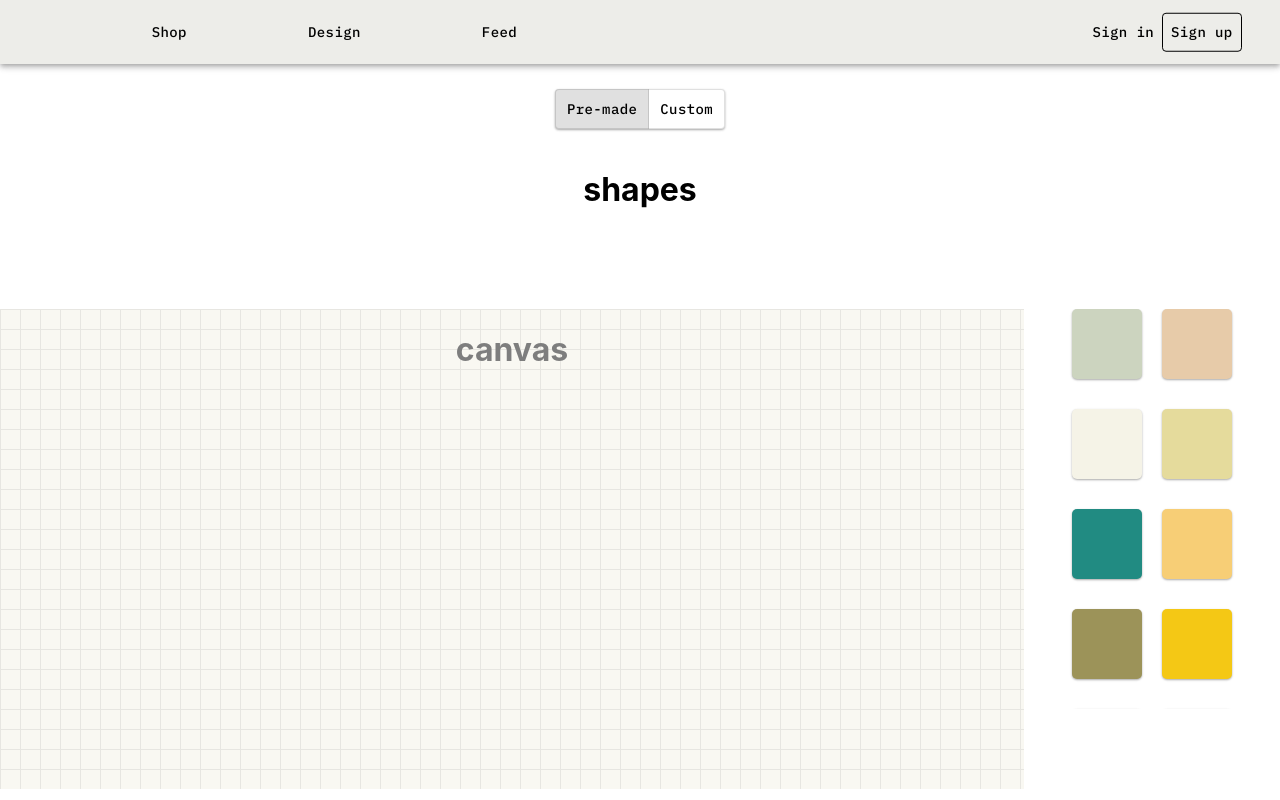
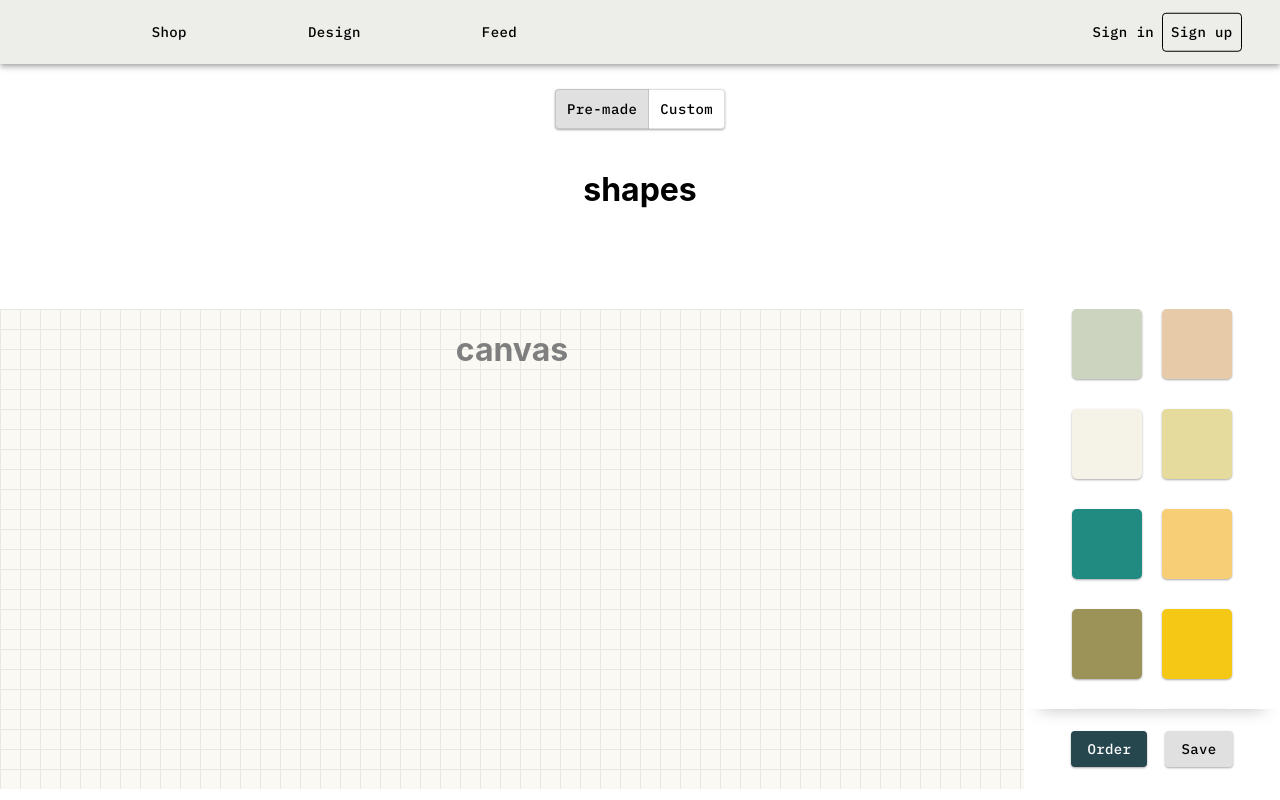
Before and after one commit to benceVadasz/Rug-rets-react, a React (Create React App) app: page /design in a window 1280 px wide. Built offline with nearby package versions, Linux system fonts and the light colour scheme.

Commit message:
add order and save buttons

```diff
--- /dev/null
+++ b/src/components/ButtonGroup.js
@@ -0,0 +1,44 @@
+import React, {useState} from "react";
+import {makeStyles} from '@material-ui/core/styles';
+import {Button} from "@material-ui/core";
+
+
+const ButtonGroup = () => {
+    const useStyles = makeStyles(() => ({
+        orderBtn: {
+            backgroundColor: "#26474E",
+            boxShadow: 'rgba(0, 0, 0, 0.12) 0px 1px 3px, rgba(0, 0, 0, 0.24) 0px 1px 2px'
+        },
+        saveBtn: {
+            // border: '1px solid #26474E',
+            boxShadow: 'rgba(0, 0, 0, 0.12) 0px 1px 3px, rgba(0, 0, 0, 0.24) 0px 1px 2px'
+        },
+        buttonContainer: {
+            margin: '0 auto',
+            width: '60%',
+            display: "flex",
+            justifyContent: 'space-between',
+            alignItems: 'center'
+        }
+    }));
+    const classes = useStyles();
+    // if (loading)
+    //     return (
+    //         <div className={classes.load}>
+    //             <Loading/>
+    //         </div>
+    //     );
+
+    return (
+        <>
+            <Button variant="contained" className={classes.orderBtn + ' lower-case white'}>
+                Order
+            </Button>
+            <Button variant="contained" className={classes.saveBtn + ' lower-case'}>
+                Save
+            </Button>
+        </>
+    );
+}
+
+export default ButtonGroup;
--- a/src/pages/Design.js
+++ b/src/pages/Design.js
@@ -3,6 +3,7 @@ import {makeStyles} from '@material-ui/core/styles';
 import cbg from '../assets/canvas-bg.png';
 import ColorPicker from "../components/ColorPicker";
 import DesignTypeSwitcher from "../components/DesignTypeSwitcher";
+import ButtonGroup from "../components/ButtonGroup";
 
 
 const Design = () => {
@@ -37,10 +38,16 @@ const Design = () => {
         },
         colorPicker: {
             overflow: 'scroll',
+            boxShadow: '0 1em 1em -1em rgba(0, 0, 0, .25)',
             gridArea: '4 / 5 / 9 / 6'
         },
         buttonContainer: {
-            gridArea: '9 / 5 / 10 / 6'
+            margin: '0 auto',
+            width: '70%',
+            display: "flex",
+            justifyContent: 'space-around',
+            alignItems: 'center',
+            gridArea: '9 / 5 / 10 / 6',
         }
 
     }));
@@ -67,6 +74,7 @@ const Design = () => {
                 <ColorPicker/>
             </div>
             <div className={classes.buttonContainer}>
+                <ButtonGroup/>
             </div>
         </div>
     );
```
